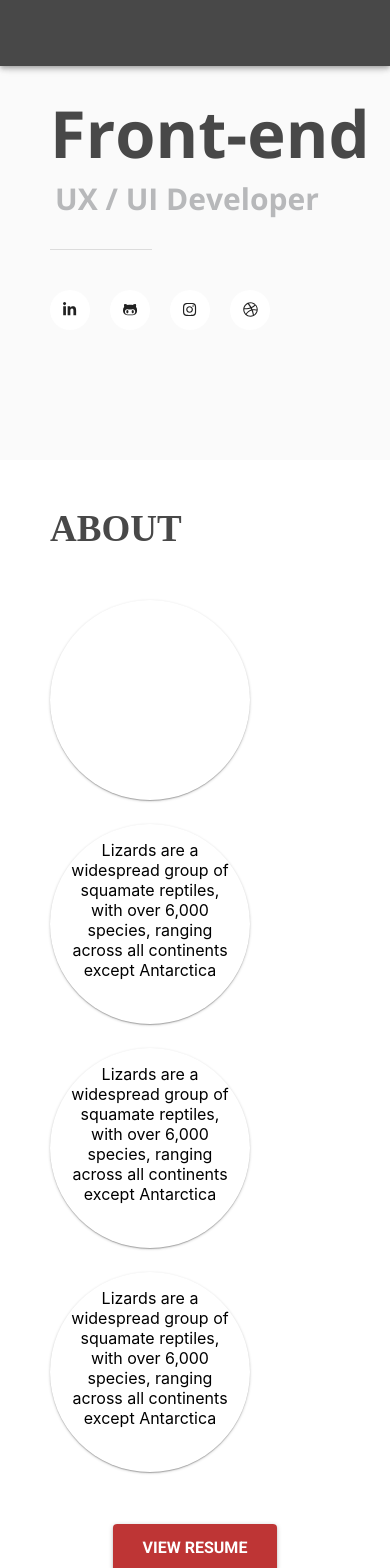
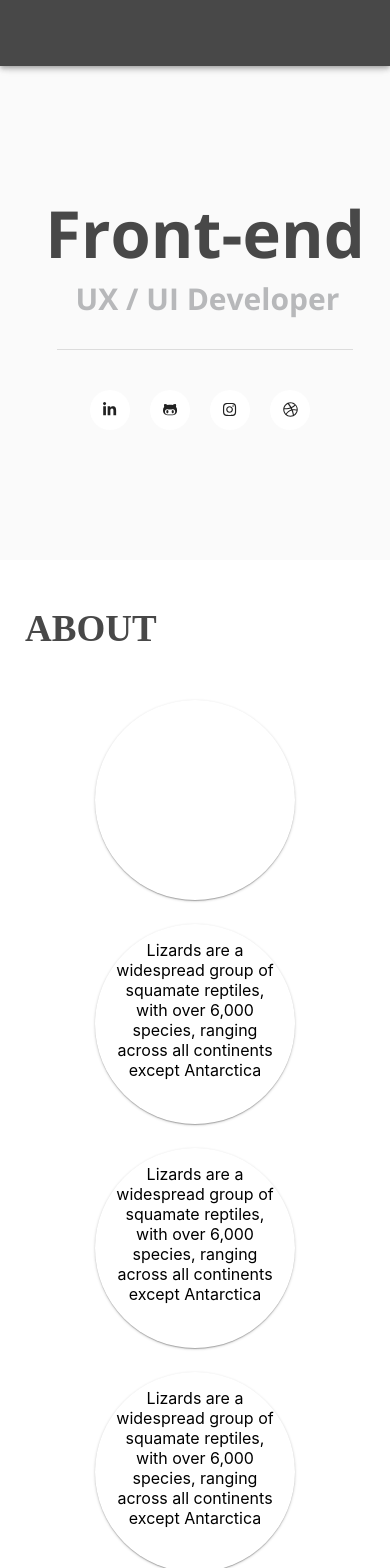
Before and after one commit to sujilee91/website_v2, a React (Create React App) app: page / in a window 390 px wide. Shown: the top 1568 px of the page. Built offline with nearby package versions, Linux system fonts and the light colour scheme; a web font is replaced by a local one.

Commit message:
Paddings on mobile

```diff
--- a/src/sections/About.js
+++ b/src/sections/About.js
@@ -18,7 +18,10 @@ const styles = (customTheme) => ({
     padding: '50px 50px 25px',
     alignItems: 'center',
     justifyContent: 'center',
-    zIndex: 0
+    zIndex: 0,
+    [customTheme.breakpoints.down('sm')]:{
+      padding: '50px 25px',
+    },
   },
   container: {
     maxWidth: '1170px',
@@ -41,7 +44,8 @@ const styles = (customTheme) => ({
   aboutCard: {
     borderRadius: customTheme.typography.pxToRem(500),
     width: customTheme.typography.pxToRem(200),
-    height:  customTheme.typography.pxToRem(200)
+    height:  customTheme.typography.pxToRem(200),
+    margin: 'auto'
   }
 });
 
--- a/src/sections/Education.js
+++ b/src/sections/Education.js
@@ -3,15 +3,19 @@ import { withStyles } from '@material-ui/core/styles';
 import Title from '../component/Title';
 import EducationTitle from '../component/EduTile';
 import Grid from '@material-ui/core/Grid';
+import customTheme from '../styles/theme'
 
-const styles = () => ({
+const styles = (customTheme) => ({
   root: {
     flexGrow: 1,
     alignItems: 'center',
     justifyContent: 'center',
     zIndex: 0,
     padding: '25px 50px 50px',
-    marginBottom: '50px'
+    marginBottom: '50px',
+    [customTheme.breakpoints.down('sm')]:{
+      padding: '50px 25px',
+    },
   },
   container: {
     maxWidth: '1170px',
--- a/src/sections/Experience.js
+++ b/src/sections/Experience.js
@@ -4,12 +4,13 @@ import Grid from '@material-ui/core/Grid';
 import Title from '../component/Title';
 import ExperienceTile from '../component/ExpTile';
 import ExperienceCard from '../component/ExpCard';
+import theme from '../styles/theme'
 
 
-const styles = () => ({
+const styles = (theme) => ({
   root: {
     flexGrow: 1,
-    padding: '25px 50px',
+    padding: '25px 25px',
     alignItems: 'center',
     justifyContent: 'center',
     zIndex: 0
--- a/src/sections/Main.js
+++ b/src/sections/Main.js
@@ -1,6 +1,7 @@
 import React from 'react';
 import { withStyles, MuiThemeProvider } from '@material-ui/core/styles';
 import Typography from '@material-ui/core/Typography';
+import Grid from '@material-ui/core/Grid';
 import Divider from '@material-ui/core/Divider';
 import Fab from '@material-ui/core/Fab';
 import { FontAwesomeIcon } from '@fortawesome/react-fontawesome'
@@ -14,13 +15,18 @@ const styles = (theme) => ({
     backgroundColor: '#FAFAFA',
     alignItems: 'center',
     justifyContent: 'center',
-    zIndex: 0
+    zIndex: 0,
   },
   container: {
     maxWidth: '1170px',
     margin: 'auto',
     backgroundColor: 'inherit',
-    paddingLeft: '50px'
+    paddingLeft: theme.typography.pxToRem(50),
+    marginTop: theme.typography.pxToRem(100),
+    [theme.breakpoints.down('sm')]:{
+      paddingLeft: theme.typography.pxToRem(20),
+      textAlign: 'center'
+    },
   },
   title1: {
     color: '#484848',
@@ -32,7 +38,10 @@ const styles = (theme) => ({
     color: '#B7B8BA',
   },
   divider: {
-    maxWidth: '30%'
+    maxWidth: '80%',
+    [theme.breakpoints.down('sm')]:{
+      margin: 'auto'
+    },
   },
   iconMargin: {
     margin: '10px',
@@ -55,8 +64,8 @@ function Main(props) {
   return (
     <MuiThemeProvider theme={theme}>
       <div className={classes.root}>
-        <div className={classes.container}>
-          <div className={classes.innerContainer1}>
+        <Grid container={true} spacing={0} className={classes.container}>
+          <Grid item={true} xs={12} sm={6}>
             <Typography variant="h1" className={classes.title1}>
               Front-end
             </Typography>
@@ -78,10 +87,10 @@ function Main(props) {
                 <FontAwesomeIcon icon={['fab', 'dribbble']}/>
               </Fab>
             </div>
-          </div>
-          <div className={classes.innerContainer2}>
-          </div>
-        </div>
+          </Grid>
+          <Grid item={true} xs={12} sm={6}>
+          </Grid>
+        </Grid>
       </div>
     </MuiThemeProvider>
   );
--- a/src/sections/Projects.js
+++ b/src/sections/Projects.js
@@ -13,7 +13,10 @@ const styles = () => ({
     padding: '25px 50px',
     alignItems: 'center',
     justifyContent: 'center',
-    zIndex: 0
+    zIndex: 0,
+    [theme.breakpoints.down('sm')]:{
+      padding: '25px',
+    },
   },
   container: {
     maxWidth: '1170px',
--- a/src/sections/Skills.js
+++ b/src/sections/Skills.js
@@ -6,14 +6,19 @@ import CardContent from '@material-ui/core/CardContent';
 import CardHeader from '@material-ui/core/CardHeader';
 import Divider from '@material-ui/core/Divider';
 import Grid from '@material-ui/core/Grid';
+import theme from '../styles/theme'
 
-const styles = () => ({
+
+const styles = (theme) => ({
   root: {
     flexGrow: 1,
     padding: '25px 50px',
     alignItems: 'center',
     justifyContent: 'center',
-    zIndex: 0
+    zIndex: 0,
+    [theme.breakpoints.down('sm')]:{
+      padding: '25px',
+    },
   },
   container: {
     maxWidth: '1170px',
```
